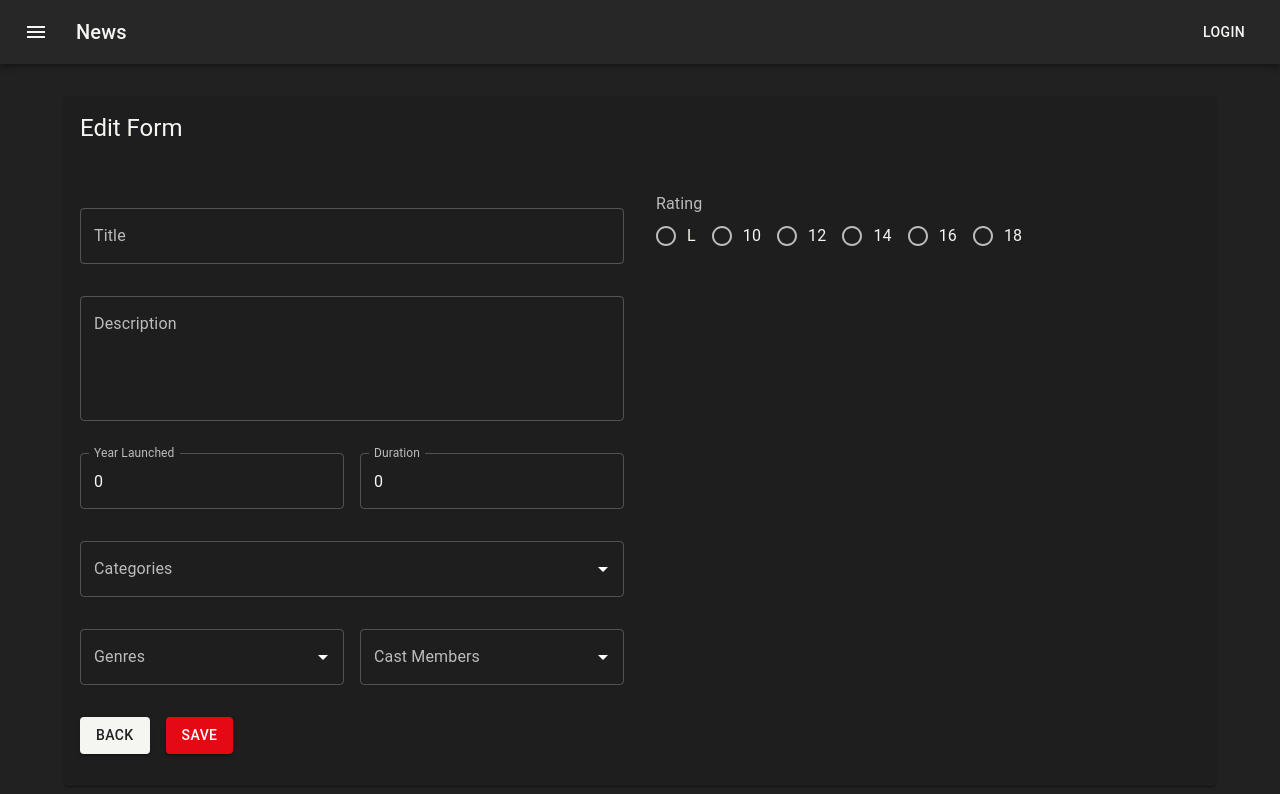
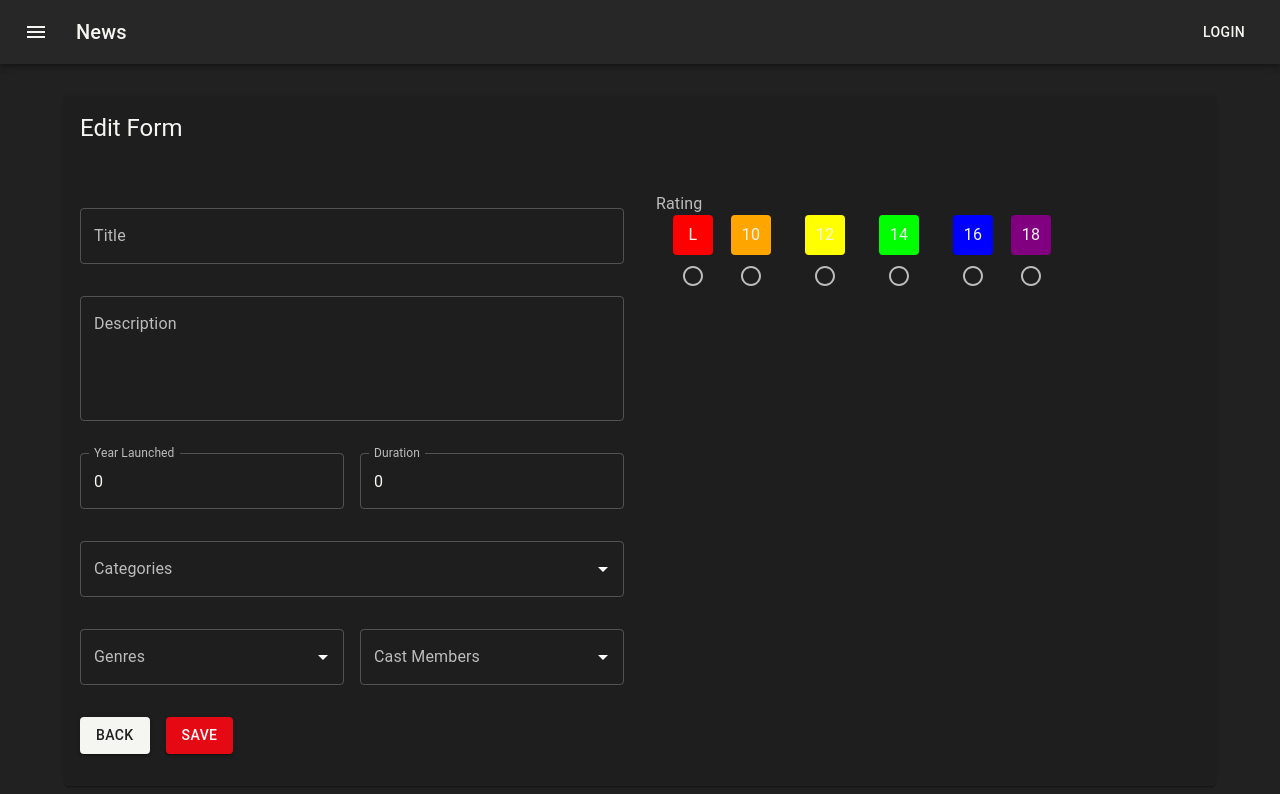
Before and after one commit to paulosarmento/projeto-pratico-fc-admin-react, a React (Create React App) app: page /videos/edit/1 in a window 1280 px wide. Shown: the top 794 px of the page. Built offline with nearby package versions, Linux system fonts and the light colour scheme; no server answers.

Commit message:
Video Edit form ratings component

```diff
--- /dev/null
+++ b/src/components/Rating.tsx
@@ -0,0 +1,33 @@
+import { Box, Typography } from "@mui/material";
+import React from "react";
+
+const backgroundColors = {
+  L: "#FF0000",
+  "10": "#FFA500",
+  "12": "#FFFF00",
+  "14": "#00FF00",
+  "16": "#0000FF",
+  "18": "#800080",
+};
+
+type Props = {
+  rating: "L" | "10" | "12" | "14" | "16" | "18";
+};
+export function Rating({ rating }: Props) {
+  return (
+    <Box
+      sx={{
+        "& > :first-child": { mr: 0 },
+        width: 40,
+        height: 40,
+        borderRadius: "4px",
+        backgroundColor: backgroundColors[rating],
+        display: "flex",
+        justifyContent: "center",
+        alignItems: "center",
+      }}
+    >
+      <Typography>{rating}</Typography>
+    </Box>
+  );
+}
--- /dev/null
+++ b/src/components/RatingList.tsx
@@ -0,0 +1,62 @@
+import { FormControlLabel, FormControlLabelProps, Radio } from "@mui/material";
+import { Rating } from "./Rating";
+
+const ratings: FormControlLabelProps[] = [
+  {
+    value: "L",
+    control: <Radio color="primary" />,
+    label: <Rating rating="L" />,
+    labelPlacement: "top",
+  },
+  {
+    value: "10",
+    control: <Radio color="primary" />,
+    label: <Rating rating="10" />,
+    labelPlacement: "top",
+  },
+  {
+    value: "12",
+    control: <Radio color="primary" />,
+    label: <Rating rating="12" />,
+    labelPlacement: "top",
+  },
+  {
+    value: "14",
+    control: <Radio color="primary" />,
+    label: <Rating rating="14" />,
+    labelPlacement: "top",
+  },
+  {
+    value: "16",
+    control: <Radio color="primary" />,
+    label: <Rating rating="16" />,
+    labelPlacement: "top",
+  },
+  {
+    value: "18",
+    control: <Radio color="primary" />,
+    label: <Rating rating="18" />,
+    labelPlacement: "top",
+  },
+];
+
+export function RatingList({ isDisabled }: { isDisabled?: boolean }) {
+  return (
+    <>
+      {ratings.map((rating, index) => (
+        <FormControlLabel
+          key={index}
+          value={rating.value}
+          control={rating.control}
+          label={rating.label}
+          labelPlacement={rating.labelPlacement}
+          disabled={isDisabled}
+          sx={{
+            ...(index === 0 && { mr: 0 }),
+            ...(index === ratings.length - 1 && { ml: 0 }),
+          }}
+        />
+      ))}
+    </>
+  );
+}
--- a/src/features/video/components/VideoForm.tsx
+++ b/src/features/video/components/VideoForm.tsx
@@ -1,22 +1,20 @@
 import {
-  Autocomplete,
   Box,
   Button,
   FormControl,
-  FormControlLabel,
   FormLabel,
   Grid,
-  Radio,
   RadioGroup,
   TextField,
 } from "@mui/material";
 import React from "react";
-import { Video } from "../../../types/Videos";
+import { Link } from "react-router-dom";
+import { AutoCompleteFields } from "../../../components/AutoCompleteFields";
+import { RatingList } from "../../../components/RatingList";
+import { CastMember } from "../../../types/CastMembers";
 import { Category } from "../../../types/Category";
 import { Genre } from "../../../types/Genres";
-import { CastMember } from "../../../types/CastMembers";
-import { Link } from "react-router-dom";
-import { AutoCompleteFields } from "../../../components/AutoCompleteFields";
+import { Video } from "../../../types/Videos";
 
 export type Props = {
   video: Video;
@@ -158,14 +156,7 @@ export function VideoForm({
                 value={video.rating}
                 onChange={handleChange}
               >
-                {ratingOptions.map((option) => (
-                  <FormControlLabel
-                    key={option.value}
-                    value={option.value}
-                    control={<Radio />}
-                    label={option.label}
-                  />
-                ))}
+                <RatingList isDisabled={isDisabled} />
               </RadioGroup>
             </FormControl>
           </Grid>
```
